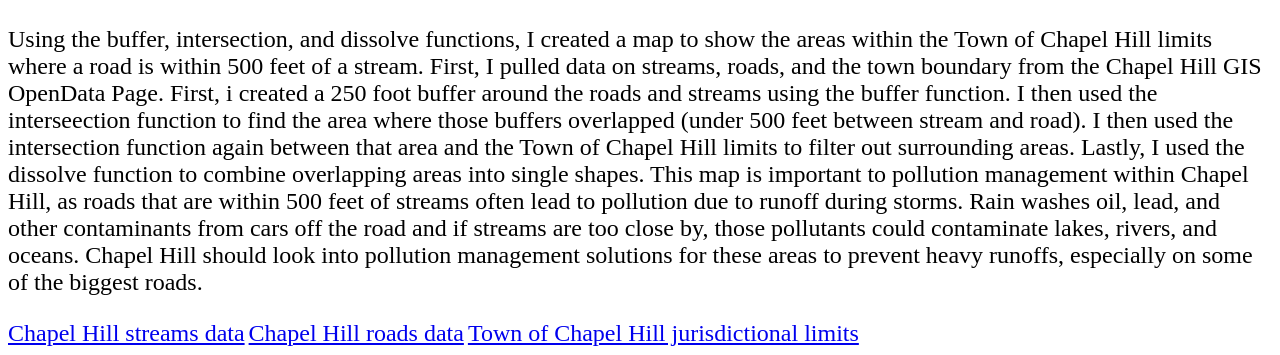
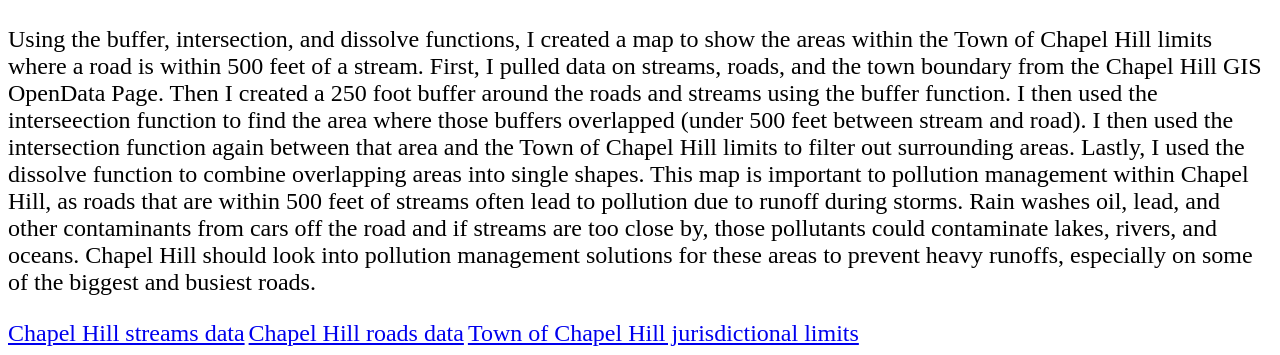
Before and after one commit to andrew20021449/GEOG370HW8, a plain HTML site: page index.html in a window 1280 px wide. Shown: the part 661-1016 px from the top of the page. Drawn offline with Linux system fonts and the light colour scheme.

Commit message:
Update index.html

```diff
--- a/index.html
+++ b/index.html
@@ -9,7 +9,7 @@
 <body>
     <h1 style="font-size:24px;">GEOG 370 Homework 8 Andrew Bryant</h1>
     <img src="./HW8Map.png" width = "900" height = "600" alt="">
-    <p style="font-size:24px;">Using the buffer, intersection, and dissolve functions, I created a map to show the areas within the Town of Chapel Hill limits where a road is within 500 feet of a stream. First, I pulled data on streams, roads, and the town boundary from the Chapel Hill GIS OpenData Page. First, i created a 250 foot buffer around the roads and streams using the buffer function. I then used the interseection function to find the area where those buffers overlapped (under 500 feet between stream and road). I then used the intersection function again between that area and the Town of Chapel Hill limits to filter out surrounding areas. Lastly, I used the dissolve function to combine overlapping areas into single shapes. This map is important to pollution management within Chapel Hill, as roads that are within 500 feet of streams often lead to pollution due to runoff during storms. Rain washes oil, lead, and other contaminants from cars off the road and if streams are too close by, those pollutants could contaminate lakes, rivers, and oceans. Chapel Hill should look into pollution management solutions for these areas to prevent heavy runoffs, especially on some of the biggest roads.</p>
+    <p style="font-size:24px;">Using the buffer, intersection, and dissolve functions, I created a map to show the areas within the Town of Chapel Hill limits where a road is within 500 feet of a stream. First, I pulled data on streams, roads, and the town boundary from the Chapel Hill GIS OpenData Page. Then I created a 250 foot buffer around the roads and streams using the buffer function. I then used the interseection function to find the area where those buffers overlapped (under 500 feet between stream and road). I then used the intersection function again between that area and the Town of Chapel Hill limits to filter out surrounding areas. Lastly, I used the dissolve function to combine overlapping areas into single shapes. This map is important to pollution management within Chapel Hill, as roads that are within 500 feet of streams often lead to pollution due to runoff during storms. Rain washes oil, lead, and other contaminants from cars off the road and if streams are too close by, those pollutants could contaminate lakes, rivers, and oceans. Chapel Hill should look into pollution management solutions for these areas to prevent heavy runoffs, especially on some of the biggest and busiest roads.</p>
     <a style="font-size:24px;" href="https://opendata-townofchapelhill.hub.arcgis.com/datasets/townofchapelhill::streams/explore">Chapel Hill streams data</a>
     <a style="font-size:24px;" href="https://opendata-townofchapelhill.hub.arcgis.com/datasets/townofchapelhill::streets-1/explore?location=36.053600%2C-79.112550%2C10.97">Chapel Hill roads data</a>
     <a style="font-size:24px;" href="https://opendata-townofchapelhill.hub.arcgis.com/datasets/townofchapelhill::jurisdictional-limits/explore?location=35.897746%2C-79.036662%2C12.75">Town of Chapel Hill jurisdictional limits</a>
```
